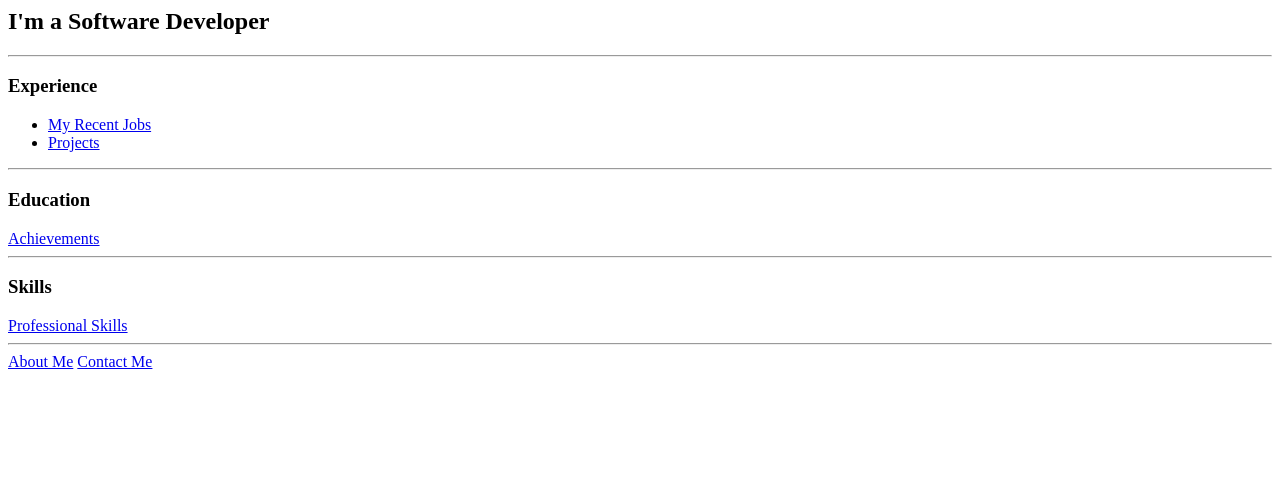
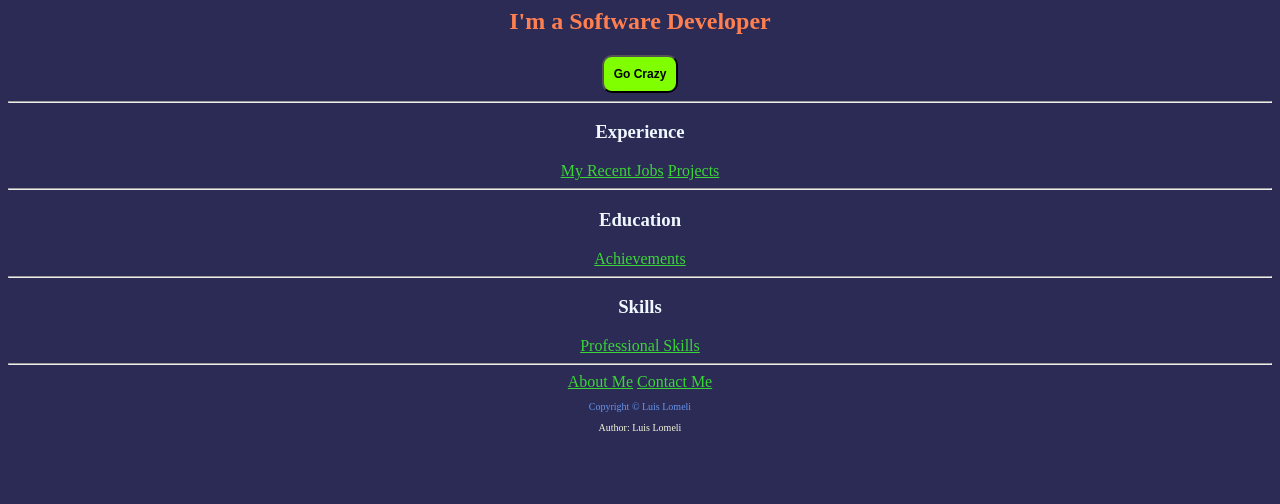
Before and after one commit to lrolomeli/MyResume, a plain HTML site: page index.html in a window 1280 px wide. Shown: the part 296-800 px from the top of the page. Drawn offline with Linux system fonts and the light colour scheme.

Commit message:
adding style to the page

```diff
--- a/index.html
+++ b/index.html
@@ -4,17 +4,17 @@
     <meta charset="UTF-8">
     <meta name="viewport" content="width=device-width, initial-scale=1.0">
     <title>LL's Home</title>
+    <link rel="stylesheet" href="./style.css" />
 </head>
 <body>
     <h1>Luis Lomeli's Portfolio</h1>
     <img src="./assets/images/yt_ch.png" alt="YtChLogo" height="200"/>
-    <h2>I'm a Software Developer</h2>
+    <h2 id="iddes">I'm a Software Developer</h2>
+    <button>Go Crazy</button>
     <hr/>
     <h3>Experience</h3>
-    <ul>
-        <li><a href="./public/work.html">My Recent Jobs</a></li>
-        <li><a href="./public/projects.html">Projects</a></li>
-    </ul>
+    <a href="./public/work.html">My Recent Jobs</a>
+    <a href="./public/projects.html">Projects</a>
     <hr/>
     <h3>Education</h3>
     <a href="./public/education.html">Achievements</a>
@@ -24,6 +24,10 @@
     <hr/>
     <a href="./public/about.html">About Me</a>
     <a href="./public/contact.html">Contact Me</a>
+    <footer>
+        <p id="idpersonal">Copyright © Luis Lomeli</p>
+        <p>Author: Luis Lomeli<br>
+      </footer>
+</body>
 
-</body>
 </html>
--- a/style.css
+++ b/style.css
@@ -1,15 +1,55 @@
 *{
-    background-color: darkslategray;
+    background-color: rgb(44, 43, 85);
+    text-align: center;
 }
 
-.txtcolor{
+ul{
+    margin-left: -40px;
+    list-style-position: inside;
+}
+
+#iddes{
     color: coral;
+}
+
+button{
+    background-color: chartreuse;
+    border-radius: 10px;
+    padding: 10px;
+    font-size: 12px;
+    font-weight: bold;
+}
+
+h3{
+    color:aliceblue;
+}
+
+h2{
+    color:rgb(226, 119, 26);
+}
+
+h1{
+    color: cornflowerblue;
 }
 
 #idpersonal{
     color: cornflowerblue;
 }
 
-a[width="50"]{
-    color: red;
+a{
+    color: rgb(58, 214, 55);
 }
+
+p{
+    font-size: 10px;
+    color:beige;
+}
+
+li{
+    font-size: 12px;
+    color:beige;
+}
+
+footer {
+    display: block;
+}
```
Also changed, not shown: public/about.html (+1 -0 lines), public/contact.html (+1 -0 lines), public/education.html (+1 -0 lines), public/personal.html (+1 -0 lines), public/projects.html (+1 -0 lines), public/skills.html (+8 -7 lines), public/work.html (+1 -0 lines).
